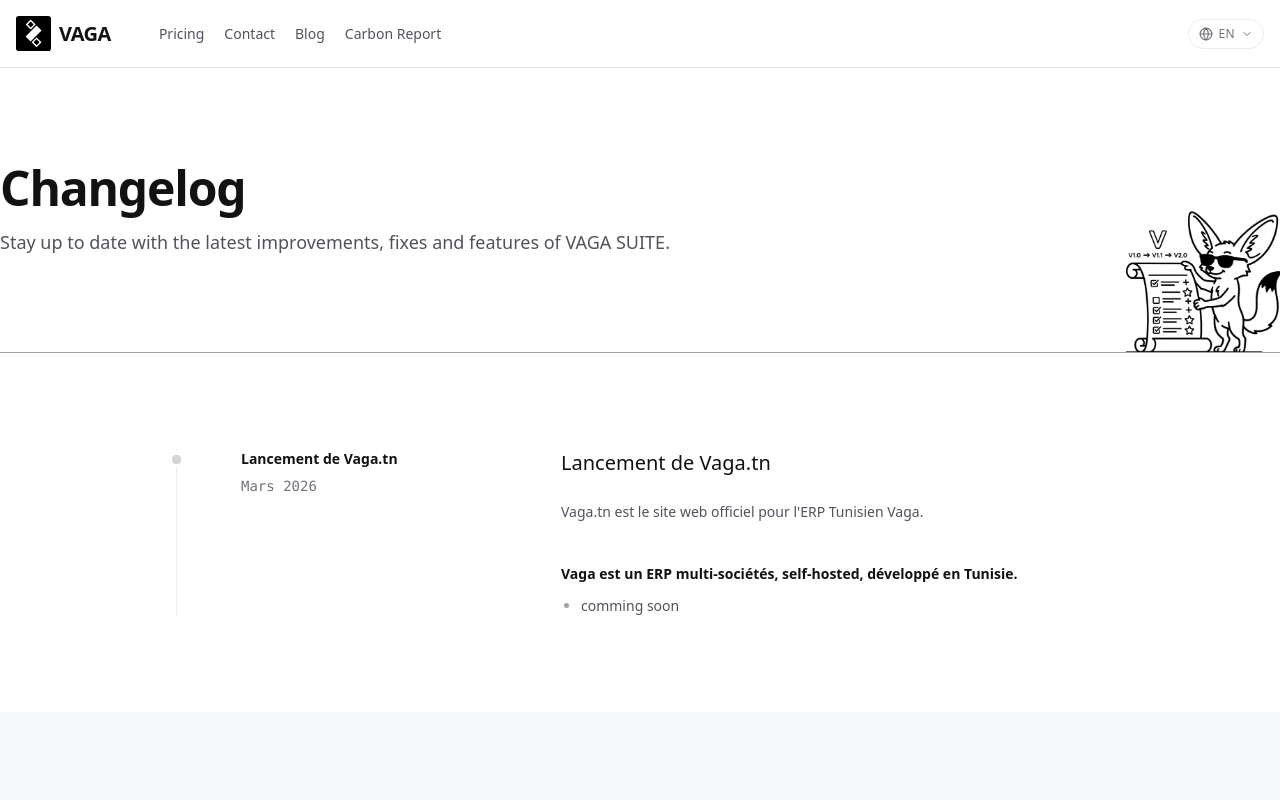
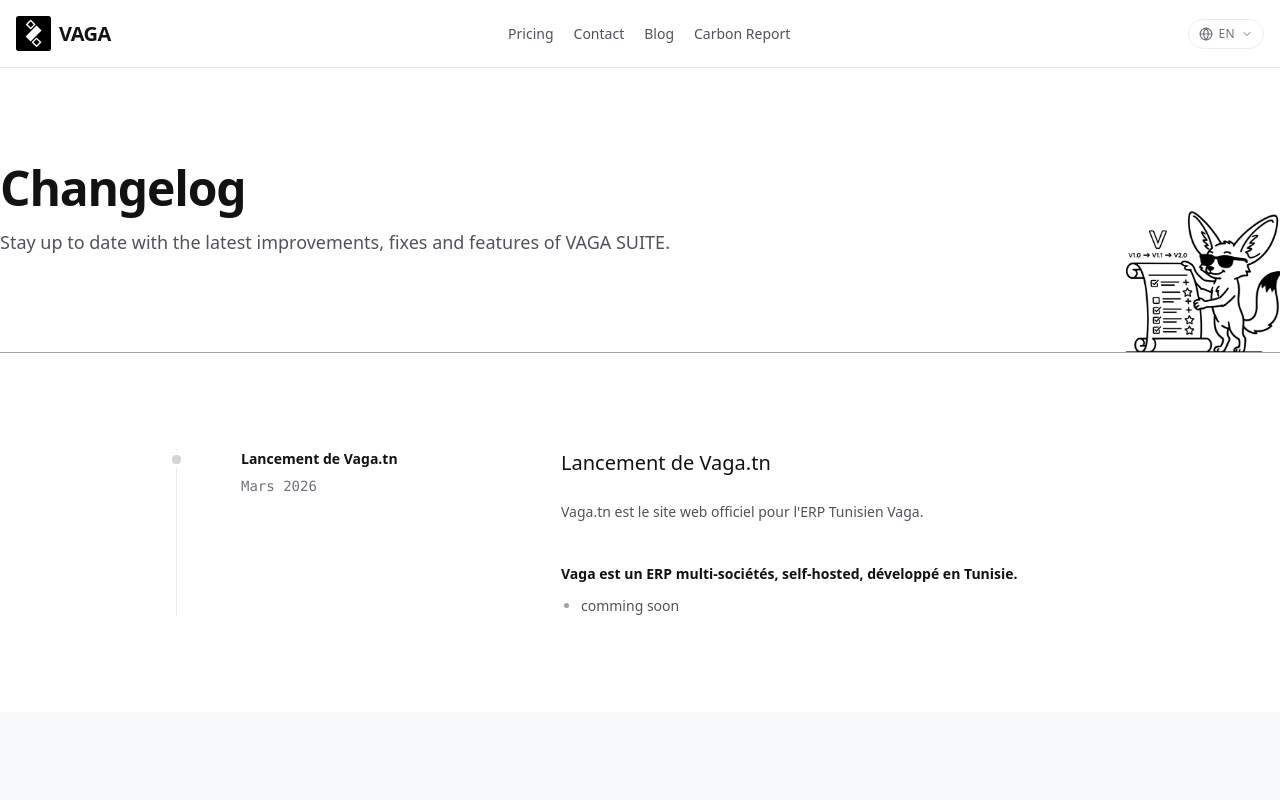
Before and after one commit to vaga-tn/vaga.tn, a Next.js app: page /en/changelog in a window 1280 px wide. Shown: the top 800 px of the page. Built offline with nearby package versions, Linux system fonts and the light colour scheme.

Commit message:
chore: minor change in nav UI

```diff
--- a/src/components/layout/Header.tsx
+++ b/src/components/layout/Header.tsx
@@ -8,7 +8,7 @@
 
   return (
     <header className="sticky top-0 z-50 w-full border-b border-border bg-background/80 backdrop-blur">
-      <div className="container flex items-center gap-12 p-4 mx-auto">
+      <div className="container flex items-center justify-between p-4 mx-auto">
 
         <Link href="/" className="flex items-center gap-2 cursor-pointer">
           <Image src="/vaga.svg" alt="VAGA" width={35} height={35} />
@@ -39,7 +39,7 @@
           </Link>
         </nav>
 
-        <div className="ml-auto">
+        <div>
           <LocaleSwitcher />
         </div>
 
```
